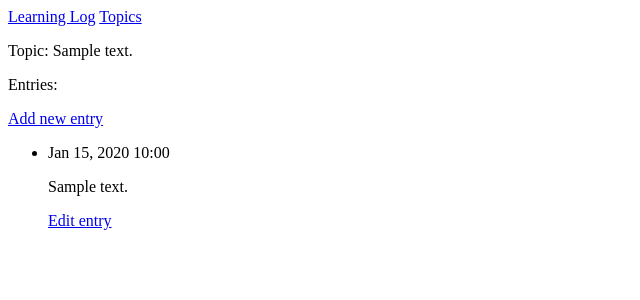
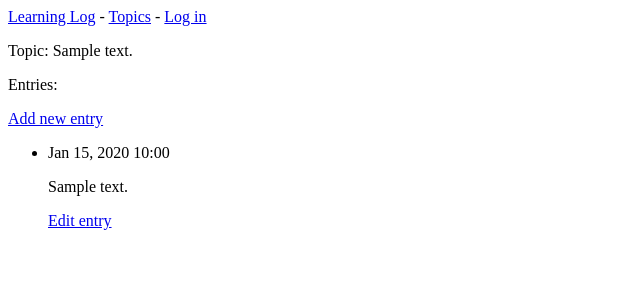
Before and after one commit to bowerjohnd/Python-Crash-Course, a Django app: template Projects/WebApplications/learning_log/learning_logs/templates/learning_logs/topic.html in a window 1280 px wide. Shown: the top 300 px of the page, without its empty margins (0-640 px from the left). Run offline with Django 3.2, Linux system fonts and the light colour scheme; the template is opened without the code that fills it: most values are stand-ins (such as "Sample title", 1, 10 or a date in 2020).

Commit message:
added: if/else login link

```diff
--- a/Projects/WebApplications/learning_log/learning_logs/templates/learning_logs/base.html
+++ b/Projects/WebApplications/learning_log/learning_logs/templates/learning_logs/base.html
@@ -1,6 +1,11 @@
 <p>
-    <a href="{% url 'learning_logs:index' %}">Learning Log</a>
-    <a href="{% url 'learning_logs:topics' %}">Topics</a>
+    <a href="{% url 'learning_logs:index' %}">Learning Log</a> -
+    <a href="{% url 'learning_logs:topics' %}">Topics</a> -
+    {% if user.is_authenticated %}
+        Hello, {{ user.username }}
+    {% else %}
+        <a href="{% url 'accounts:login' %}">Log in</a>
+    {% endif %}
 </p>
 
 {% block content %}{% endblock content %}
```
